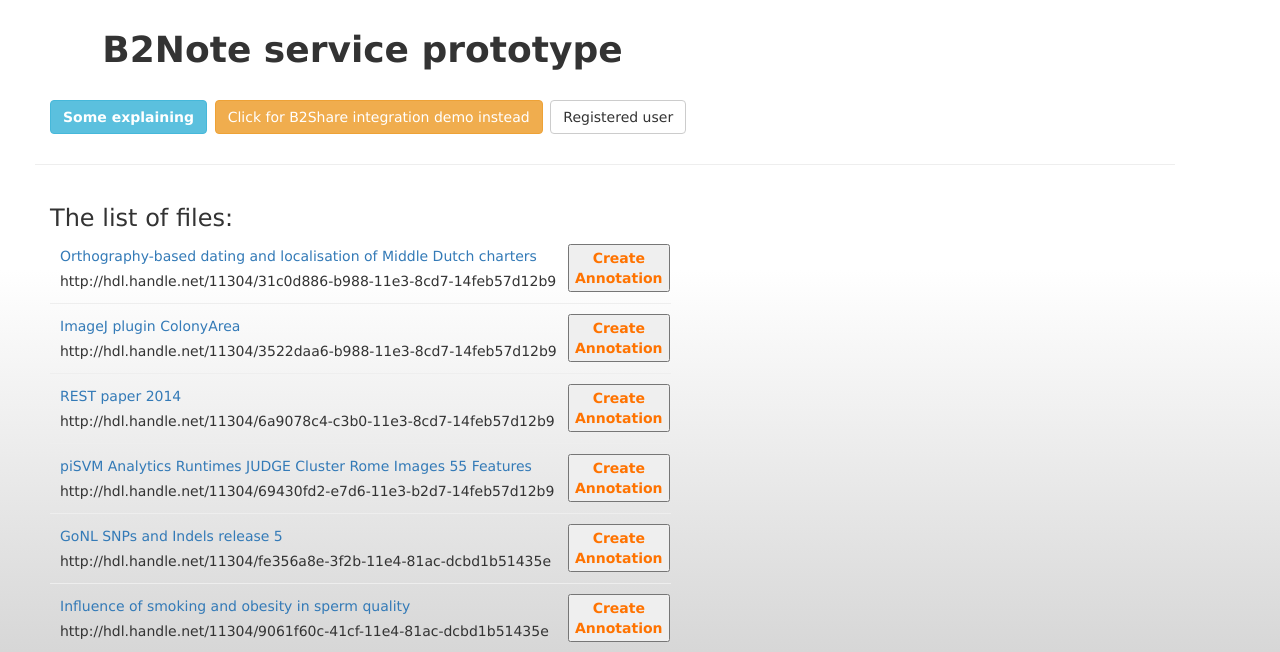
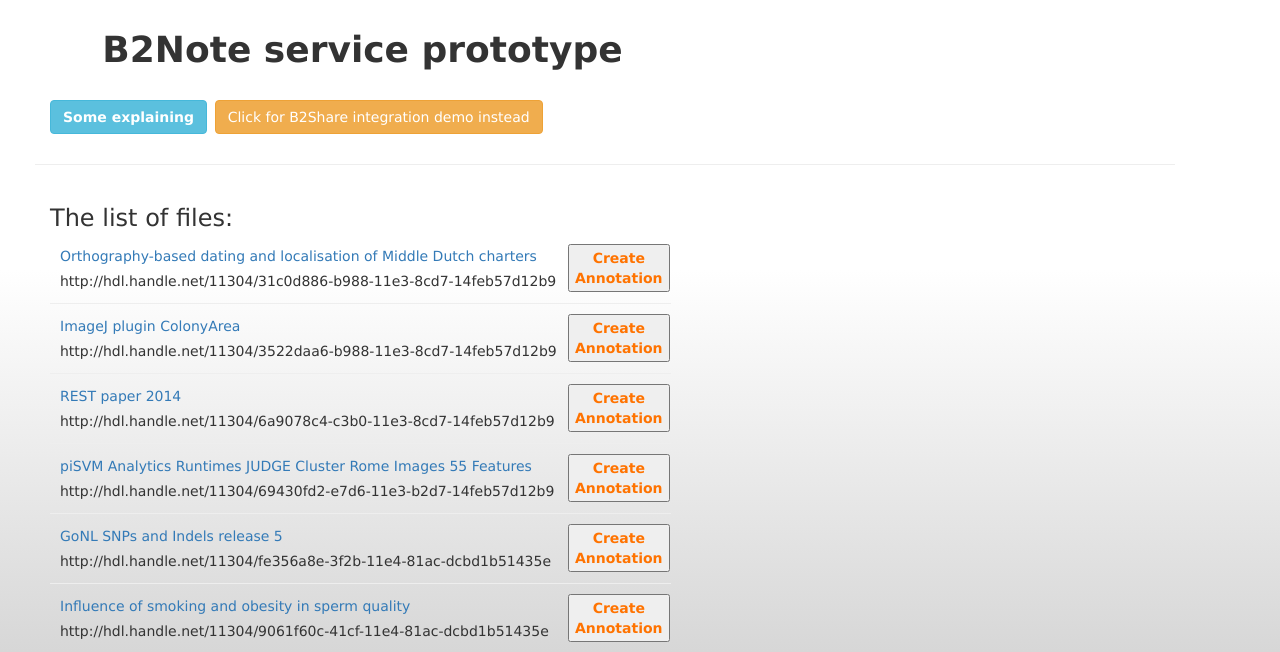
Before and after one commit to EUDAT-B2NOTE/b2note, a Django app: page / in a window 1280 px wide. Shown: the part 130-782 px from the top of the page. Run offline with Django 3.2, Linux system fonts and the light colour scheme; some libraries are stand-ins or nearby versions.

Commit message:
Rid of button to full-page login

```diff
--- a/templates/b2note_app/hostpage.html
+++ b/templates/b2note_app/hostpage.html
@@ -79,7 +79,7 @@
 
                 <a href="https://86.50.168.182/record/9" class="btn btn-warning" title="Click to be directed to B2Share integration demo." target="_blank"/>Click for B2Share integration demo instead</a>
 
-                <a href="/login" class="btn btn-default btn" title="Registered user, log in to your home page.">Registered user</a>
+                <!--<a href="/login" class="btn btn-default btn" title="Registered user, log in to your home page.">Registered user</a>-->
 
             </h3>
 
```
